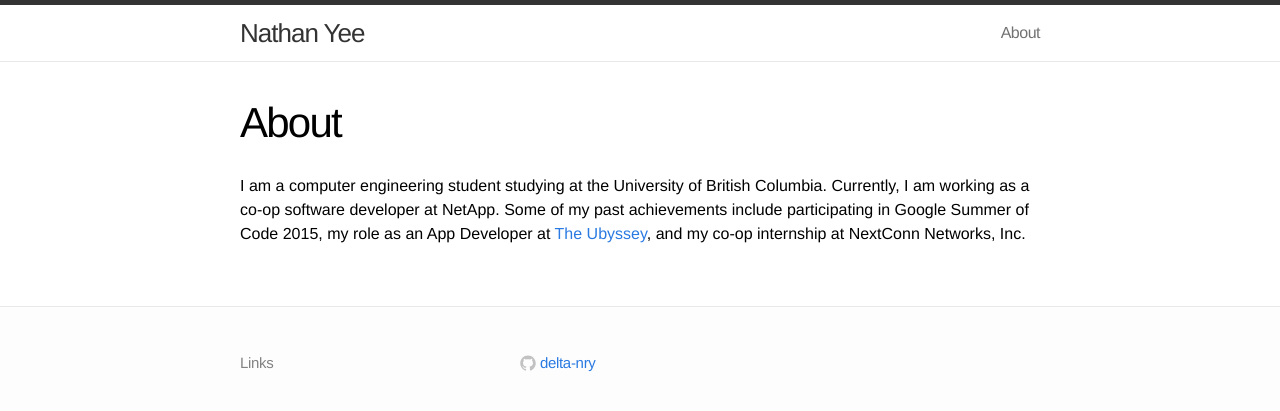
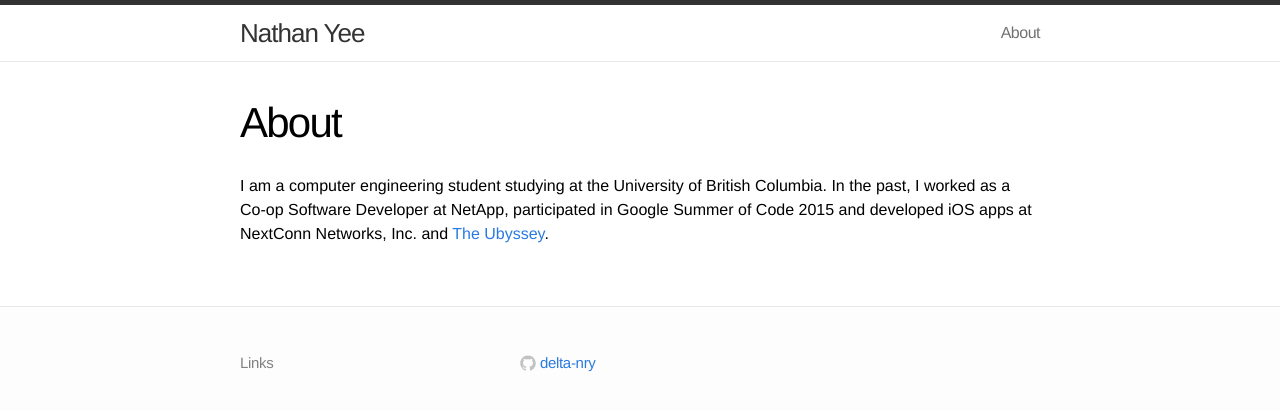
Before and after one commit to delta-nry/delta-nry.github.io, a Jekyll site: the page built from about.md, in a window 1280 px wide. Shown: the top 411 px of the page. Built offline with Jekyll 4.4.1, drawn with Linux system fonts in a browser that asks for light colours.

Commit message:
Update about.md

```diff
--- a/about.md
+++ b/about.md
@@ -5,8 +5,6 @@ permalink: /about/
 ---
 
 I am a computer engineering student studying at the University of British
-Columbia. Currently, I am working as a co-op software developer at
-NetApp. Some of my past achievements include participating in
-Google Summer of Code 2015, my role as an App Developer at
-[The Ubyssey](http://ubyssey.ca/), and my co-op internship at
-NextConn Networks, Inc.
+Columbia. In the past, I worked as a Co-op Software Developer at NetApp,
+participated in Google Summer of Code 2015 and developed iOS apps at NextConn
+Networks, Inc. and [The Ubyssey](http://ubyssey.ca/).
```
